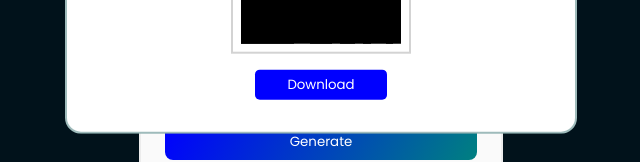
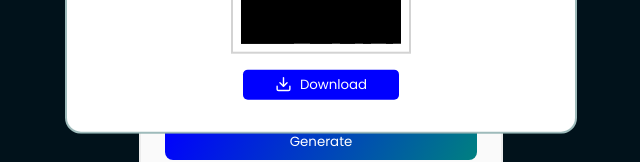
Before and after one commit to Dopetwist/React-QR-Code-generator, a React (Vite) app: page / in a window 1280 px wide. Both pictures are taken after typing "Sample", "Sample", "Sample", "Sample" into the empty fields and a click on the button "Generate". Shown: the part 452-614 px from the top of the page, without its empty margins (319-959 px from the left). Built offline with nearby package versions, Linux system fonts and the light colour scheme.

Commit message:
Add download icon. Remove image file multiple attribute

```diff
--- a/src/components/ImgFile.jsx
+++ b/src/components/ImgFile.jsx
@@ -1,5 +1,5 @@
+import { useState } from "react";
 import { Upload } from "lucide-react";
-import { useState } from "react";
 
 
 function ImgFile(props) {
@@ -34,7 +34,7 @@ function ImgFile(props) {
 
             </button>
 
-            <input type="file" id="file-input" className="hide" accept="image/*" onChange={props.func} multiple />
+            <input type="file" id="file-input" className="hide" accept="image/*" onChange={props.func} />
 
         </div>
     )
--- a/src/components/QrCode.jsx
+++ b/src/components/QrCode.jsx
@@ -1,7 +1,7 @@
 import { useEffect, useState } from "react";
 import { useRef } from "react";
 import { QRCodeSVG } from "qrcode.react";
-import { X } from "lucide-react";
+import { X, Download } from "lucide-react";
 import html2canvas from "html2canvas";
 import ImgFile from "./ImgFile";
 import LinkInput from "./LinkInput";
@@ -149,6 +149,11 @@ function QrCode() {
                 onClick={handleDownload}
                 id="download-btn"
                 >
+                    <Download
+                    id="download-icon"
+                    size={17}
+                    />
+
                     Download
                 </button>
             </div>
--- a/src/index.css
+++ b/src/index.css
@@ -154,9 +154,12 @@ section.checkbox label {
 }
 
 #download-btn {
+    width: max-content;
     background-color: blue;
     color: #fff;
-    width: max-content;
+    display: flex;
+    justify-content: center;
+    align-items: center;
     margin-top: 1rem;
     padding: 0.3rem 2rem;
     border: none;
@@ -166,6 +169,10 @@ section.checkbox label {
 #download-btn:hover {
    cursor: pointer;
    background-color: #0404b6;
+}
+
+#download-icon {
+    margin-right: 0.5rem;
 }
 
 section.logo p {
```
